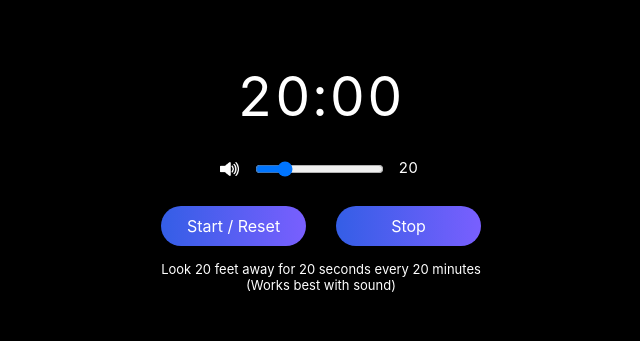
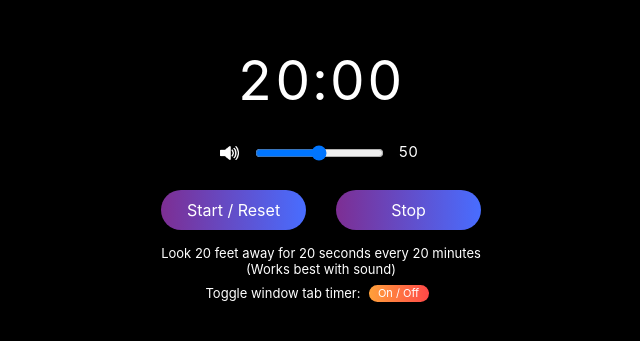
Before and after one commit to ekye121/202020, a React (Create React App) app: page / in a window 1280 px wide. Shown: the part 217-558 px from the top of the page, without its empty margins (319-959 px from the left). Built offline with nearby package versions, Linux system fonts and the light colour scheme.

Commit message:
changed favicon, added timer to window tab with toggle button, changed button colors

```diff
--- a/public/index.html
+++ b/public/index.html
@@ -10,7 +10,7 @@
       content="Web site created using create-react-app"
     />
     <link rel="manifest" href="%PUBLIC_URL%/manifest.json" />
-    <title>20 20 20</title>
+    <title>20 20</title>
   </head>
   <body>
     <noscript>You need to enable JavaScript to run this app.</noscript>
--- a/src/App.css
+++ b/src/App.css
@@ -22,22 +22,32 @@
   font-variant-numeric: tabular-nums;
 }
 
-.buttons > button {
-  margin: 15px;
-  font-size: 16px;
+.buttons {
   cursor: pointer;
   outline-width: 0;
   border-radius: 25px;
   border-width: 0px;
+  background-size: 300%;
+  font-family: -apple-system, BlinkMacSystemFont, 'Segoe UI', Roboto, Oxygen, Ubuntu, Cantarell, 'Open Sans', 'Helvetica Neue', sans-serif;
+  color: #fff;
+}
+.cta-buttons {
+  margin: 15px;
+  font-size: 16px;
   padding: 10px;
-  color: #fff;
   width: 145px;
-  font-family: -apple-system, BlinkMacSystemFont, 'Segoe UI', Roboto, Oxygen, Ubuntu, Cantarell, 'Open Sans', 'Helvetica Neue', sans-serif;
-  background-image: linear-gradient(to left, #795ffe, #345ee6, #795ffe, #345ee6);
-  background-size: 300%;
-  transition: background-position .35s cubic-bezier(.47, .1, 1, .63), color .3s ease-in-out;
+  background-image: linear-gradient(to left, #486dff, #7d2e93, #486dff, #7d2e93);
 }
-.buttons > button:hover {
+.cta-buttons:hover {
+  transform: scale(1.04);
+}
+#tab-timer {
+  margin: 8px;
+  font-size: 11px;
+  padding: 0px;
+  width: 60px;
+  background-image: linear-gradient(to left, #ffa03a, #ff4848, #ffa03a, #ff4848);
+  height: 17px;
   background-position: 50%;
 }
 
--- a/src/App.js
+++ b/src/App.js
@@ -5,10 +5,6 @@ function App() {
   return (
     <div className="App">
       <Timer/>
-      <div className="desc">
-        <div>Look 20 feet away for 20 seconds every 20 minutes</div>
-        <div>(Works best with sound)</div>
-      </div>
     </div>
   );
 }
--- a/src/Timer.jsx
+++ b/src/Timer.jsx
@@ -8,7 +8,8 @@ function Timer() {
   const [time, setTime] = useState('20:00');
   const [isTimerOn, setIsTimerOn] = useState(false);
   const [isAlertOn, setIsAlertOn] = useState(false);
-  const [volume, setVolume] = useState(20);
+  const [volume, setVolume] = useState(50);
+  const [toggleTabTimer, setToggleTabTimer] = useState(true);
 
   function startTimer() {
     timer = setInterval(() => {
@@ -108,7 +109,17 @@ function Timer() {
       clearInterval(timer);
       clearInterval(alert);
     }
-  }, [time, isTimerOn, isAlertOn]);
+
+    let pageTitle = document.querySelector('title');
+    let tabTimer = document.querySelector('#tab-timer');
+    if (toggleTabTimer) {
+      pageTitle.textContent = time;
+      tabTimer.style.backgroundPosition = '50%';
+    } else {
+      pageTitle.textContent = '20 20 20';
+      tabTimer.style.backgroundPosition = '100%';
+    }
+  }, [time, isTimerOn, isAlertOn, toggleTabTimer]);
 
   return (
     <div>
@@ -125,10 +136,21 @@ function Timer() {
           onChange={(e) => setVolume(() => e.target.value)}/>
         <span id="range-volume"></span>
       </div>
-      <div className="buttons">
-        <button id="start-button" onClick={handleStartClick}>Start / Reset</button>
-        <button id="stop-button" onClick={handleStopClick}>Stop</button>
+      <div>
+        <button className="buttons cta-buttons" id="start-button" onClick={handleStartClick}>Start / Reset</button>
+        <button className="buttons cta-buttons" id="stop-button" onClick={handleStopClick}>Stop</button>
       </div>
+      <div className="desc">
+        <div>Look 20 feet away for 20 seconds every 20 minutes</div>
+        <div>(Works best with sound)</div>
+      </div>
+      <span className="desc">Toggle window tab timer:</span>
+      <button
+        className="buttons"
+        id="tab-timer"
+        onClick={() => setToggleTabTimer((toggleTabTimer) => !toggleTabTimer)}
+      >On / Off
+      </button>
     </div>
   )
 }
```
Also changed, not shown: 2 other files (tests, documents, lock files or other folders).
